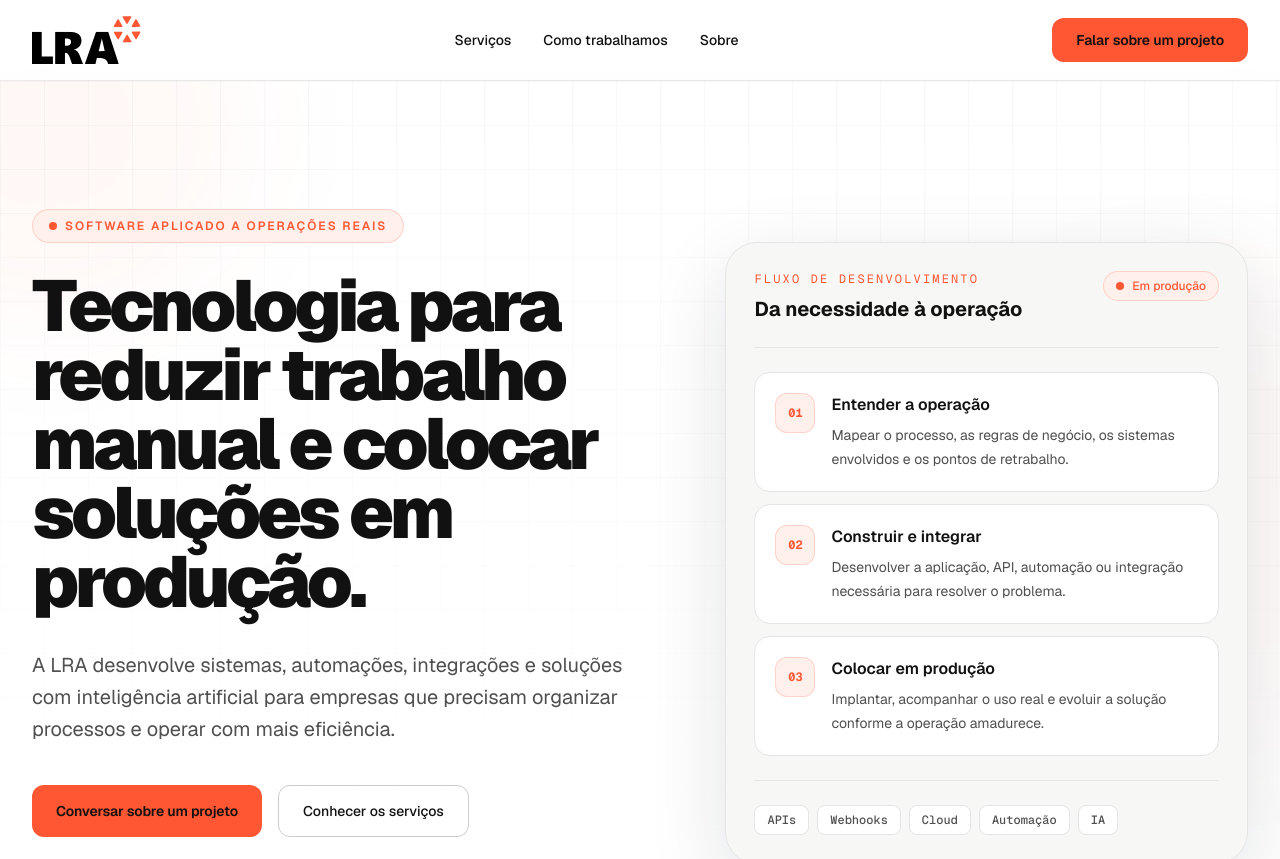
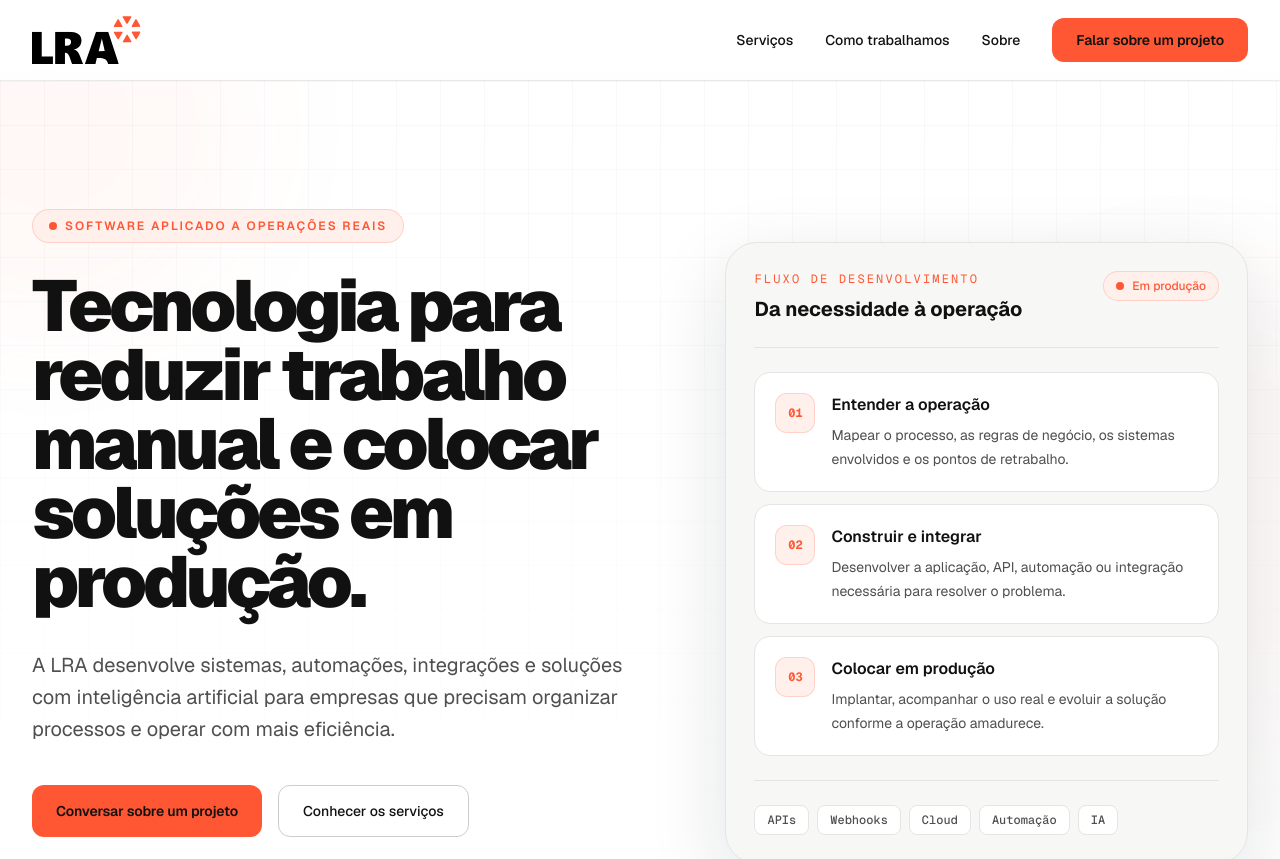
Before and after one commit to luissetincruz/lra-web, a Next.js app: page / in a window 1280 px wide. Shown: the top 859 px of the page. Built offline with nearby package versions, Linux system fonts and the light colour scheme.

Commit message:
refactor(header): align navigation with primary action

```diff
--- a/src/components/layout/site-header.tsx
+++ b/src/components/layout/site-header.tsx
@@ -34,6 +34,7 @@
           />
         </Link>
 
+        <div className="flex items-center gap-8">
           <nav aria-label="Navegação principal" className="hidden items-center gap-8 md:flex">
             {navigation.map((item) => (
               <Link
@@ -46,7 +47,6 @@
             ))}
           </nav>
 
-        <div className="flex items-center gap-3">
           <Link
             href="#contato"
             className="hidden min-h-11 items-center justify-center rounded-xl bg-brand px-6 text-sm font-semibold tracking-[-0.01em] text-text transition-[background-color,box-shadow] duration-200 hover:bg-brand-hover hover:shadow-[0_8px_24px_rgb(255_87_51_/_18%)] focus-visible:ring-2 focus-visible:ring-brand focus-visible:ring-offset-4 focus-visible:ring-offset-background focus-visible:outline-none md:inline-flex"
```
Lines whose indentation alone changed are shown as unchanged.
